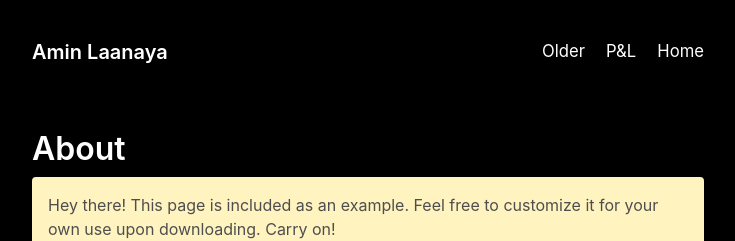
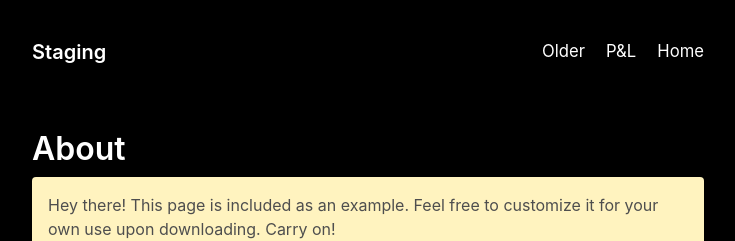
Before and after one commit to Bobcycle/Journal, a Jekyll site: the page built from about.md, in a window 1280 px wide. Shown: the top 241 px of the page, without its empty margins (272-1007 px from the left). Built offline with Jekyll 4.4.1, drawn with Linux system fonts in a browser that asks for light colours.

Commit message:
Update _config.yml

```diff
--- a/_config.yml
+++ b/_config.yml
@@ -1,5 +1,5 @@
 # Setup
-title: Amin Laanaya
+title: Staging
 url: https://journal.laanaya.org
 description: "This is the personal trading journal of Amin Laanaya. You can contact him via amin@laanaya.org or Discord with Bobcycle#0021."
 paginate: 1
```
